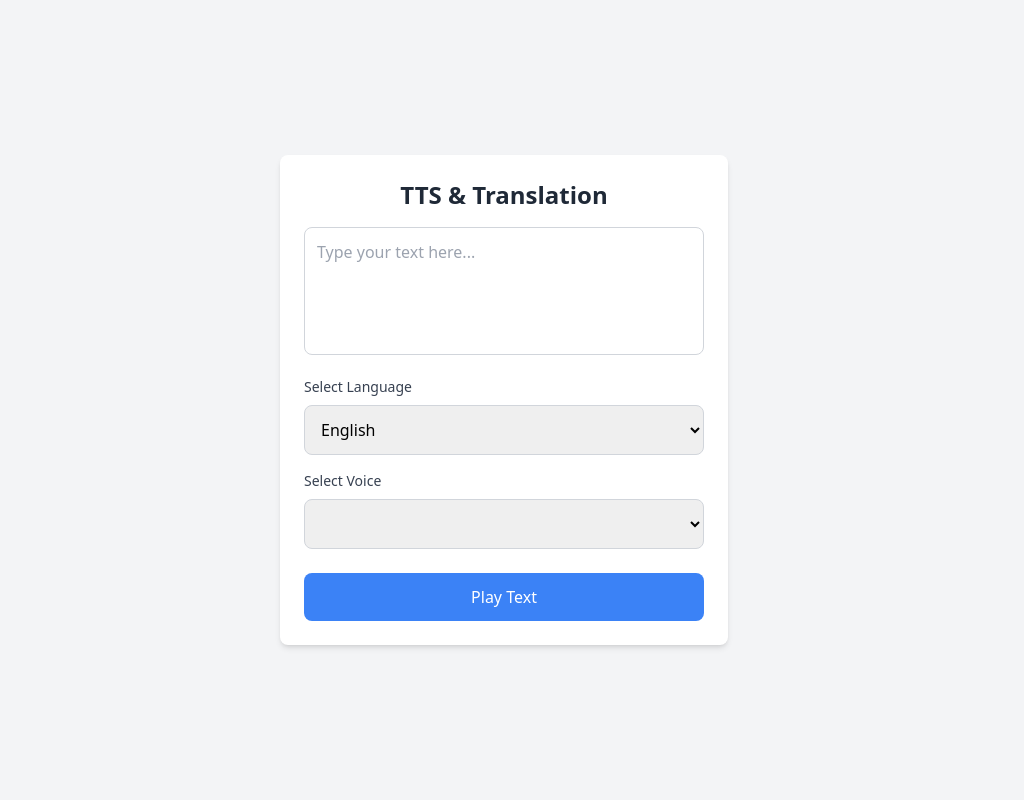
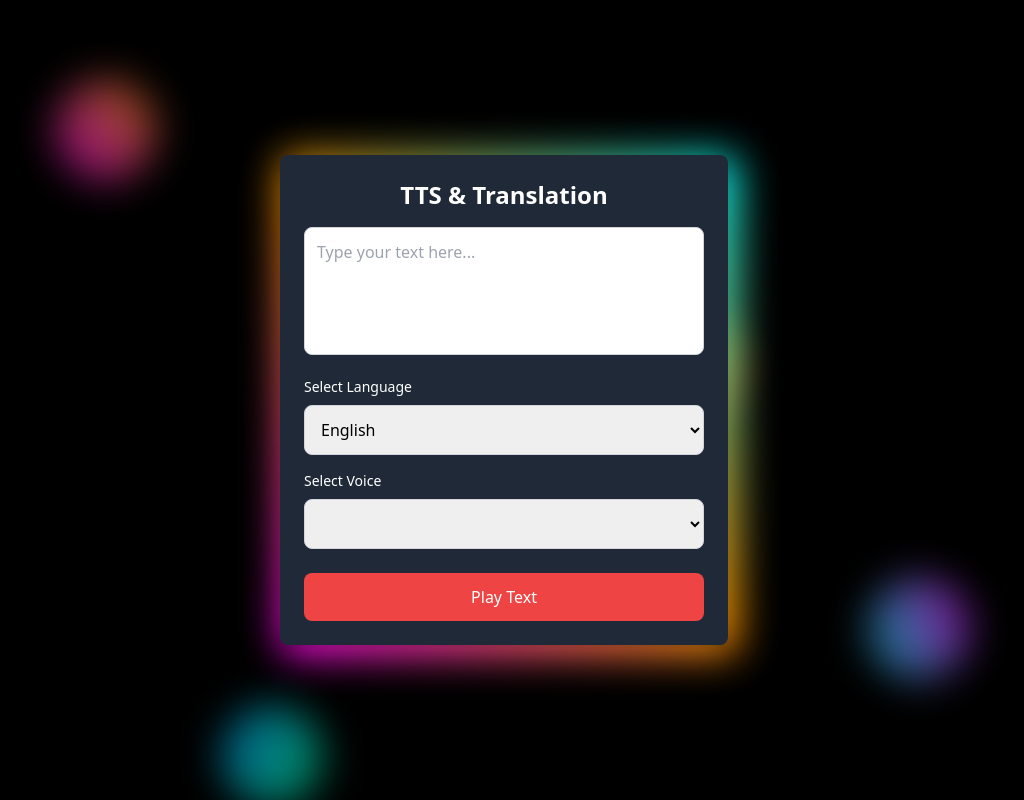
Before and after one commit to SumitRodrigues/TTS-Translate-App, a plain HTML site: page public/index.html in a window 1280 px wide. Shown: the whole page, without its empty margins (136-1160 px from the left). Drawn offline with nearby package versions, Linux system fonts and the light colour scheme.

Commit message:
added effects

```diff
--- a/public/index.html
+++ b/public/index.html
@@ -5,13 +5,107 @@
     <meta charset="UTF-8" />
     <meta name="viewport" content="width=device-width, initial-scale=1.0" />
     <script src="https://cdn.tailwindcss.com"></script>
-    <link rel="stylesheet" href="./styles.css" />
-    <title>TTS & Translation App</title>
+    <style>
+        /* Keyframes for moving objects in the background */
+        @keyframes moveObjects1 {
+            0% { transform: translateY(0) translateX(0) rotate(0deg); }
+            50% { transform: translateY(-20px) translateX(20px) rotate(180deg); }
+            100% { transform: translateY(0) translateX(0) rotate(360deg); }
+        }
+
+        @keyframes moveObjects2 {
+            0% { transform: translateY(0) translateX(0) rotate(0deg); }
+            50% { transform: translateY(30px) translateX(-30px) rotate(-180deg); }
+            100% { transform: translateY(0) translateX(0) rotate(360deg); }
+        }
+
+        /* Background container */
+        .background-animation {
+            position: absolute;
+            top: 0;
+            left: 0;
+            width: 100%;
+            height: 100%;
+            overflow: hidden;
+            z-index: -1;
+        }
+
+        /* Floating objects */
+        .floating-object {
+            position: absolute;
+            width: 100px;
+            height: 100px;
+            border-radius: 50%;
+            opacity: 0.6;
+            filter: blur(20px);
+        }
+
+        /* First set of floating objects */
+        .floating-object.one {
+            background: linear-gradient(45deg, #ff00ff, #ff9900);
+            top: 10%;
+            left: 15%;
+            animation: moveObjects1 5s infinite alternate ease-in-out;
+        }
+
+        .floating-object.two {
+            background: linear-gradient(45deg, #00ffff, #ff00ff);
+            top: 70%;
+            left: 80%;
+            animation: moveObjects2 7s infinite alternate ease-in-out;
+        }
+
+        /* Second set of floating objects */
+        .floating-object.three {
+            background: linear-gradient(45deg, #ff0000, #ffcc00);
+            top: 40%;
+            left: 60%;
+            animation: moveObjects1 6s infinite alternate ease-in-out;
+        }
+
+        .floating-object.four {
+            background: linear-gradient(45deg, #00ff99, #0099ff);
+            top: 85%;
+            left: 30%;
+            animation: moveObjects2 8s infinite alternate ease-in-out;
+        }
+
+        /* Glowing border for the main div */
+        @keyframes movingBlur {
+            0% { transform: translateX(-10px) translateY(-10px); opacity: 0.8; }
+            50% { transform: translateX(10px) translateY(10px); opacity: 1; }
+            100% { transform: translateX(-10px) translateY(-10px); opacity: 0.8; }
+        }
+
+        .glowing-border::before {
+            content: "";
+            position: absolute;
+            top: -5px;
+            left: -5px;
+            right: -5px;
+            bottom: -5px;
+            background: linear-gradient(45deg, #ff00ff, #ff9900, #00ffff);
+            border-radius: 12px;
+            filter: blur(20px);
+            z-index: -1;
+            animation: movingBlur 3s infinite alternate ease-in-out;
+        }
+    </style>
+    <title>TTS Translator App</title>
 </head>
 
-<body class="bg-gray-100 flex items-center justify-center h-screen">
-    <div class="bg-white shadow-md rounded-lg p-6 max-w-md w-full">
-        <h1 class="text-2xl font-semibold text-gray-800 text-center mb-4">
+<body class="bg-black flex items-center justify-center h-screen relative">
+    <!-- Background Animation Container -->
+    <div class="background-animation">
+        <div class="floating-object one"></div>
+        <div class="floating-object two"></div>
+        <div class="floating-object three"></div>
+        <div class="floating-object four"></div>
+    </div>
+
+    <!-- Main Container -->
+    <div class="bg-gray-800 shadow-md rounded-lg p-6 max-w-md w-full relative glowing-border">
+        <h1 class="text-2xl font-semibold text-white text-center mb-4">
             TTS & Translation
         </h1>
 
@@ -22,14 +116,14 @@
 
         <!-- Language Selection -->
         <div class="mt-4">
-            <label for="languageSelect" class="block text-sm font-medium text-gray-700 mb-2">Select Language</label>
+            <label for="languageSelect" class="block text-sm font-medium text-white mb-2">Select Language</label>
             <select id="languageSelect"
                 class="w-full p-3 border border-gray-300 rounded-lg focus:outline-none focus:ring-2 focus:ring-blue-500"></select>
         </div>
 
         <!-- Voice Selection -->
         <div class="mt-4">
-            <label for="voiceSelect" class="block text-sm font-medium text-gray-700 mb-2">Select Voice</label>
+            <label for="voiceSelect" class="block text-sm font-medium text-white mb-2">Select Voice</label>
             <select id="voiceSelect"
                 class="w-full p-3 border border-gray-300 rounded-lg focus:outline-none focus:ring-2 focus:ring-blue-500">
                 <option value="default">Default Voice</option>
@@ -39,11 +133,13 @@
         </div>
 
         <!-- Play Button -->
-        <button
-            class="mt-6 w-full bg-blue-500 hover:bg-blue-600 text-white font-medium py-3 rounded-lg focus:outline-none focus:ring-2 focus:ring-blue-500 transition-transform duration-200 hover:scale-105 hover:shadow-lg"
-            id="playButton">
-            Play Text
-        </button>
+        <div class="relative mt-6 flex justify-center">
+            <button
+                class="relative z-10 w-full bg-red-500 hover:bg-red-600 text-white font-medium py-3 px-6 rounded-lg focus:outline-none focus:ring-2 focus:ring-blue-500 transition-transform duration-200 hover:scale-105 hover:shadow-lg play-button"
+                id="playButton">
+                Play Text
+            </button>
+        </div>
     </div>
 
     <script src="script.js"></script>
```
